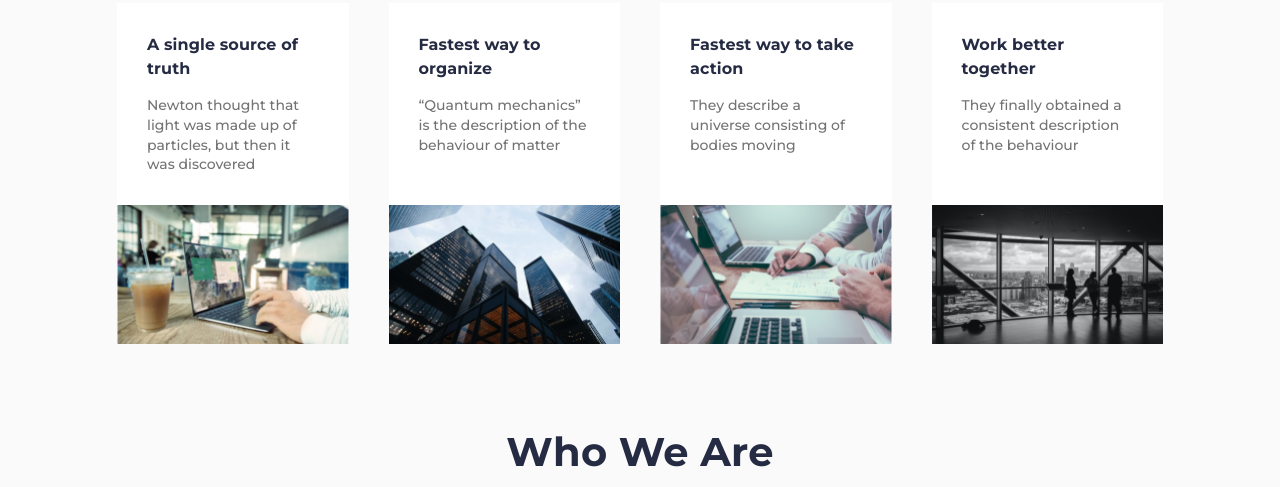
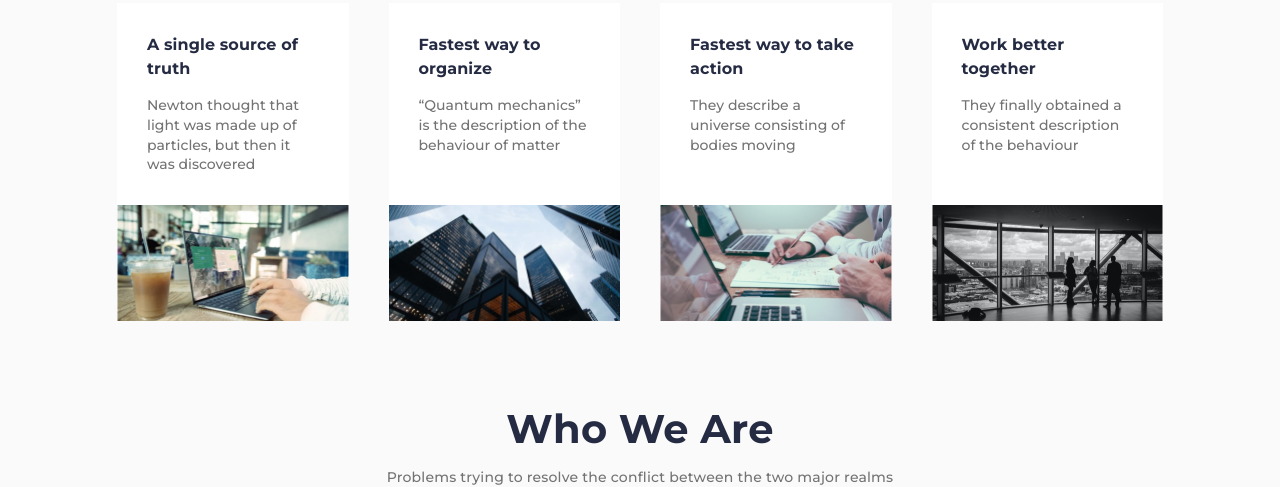
Before and after one commit to Syava2022/relvise, a plain HTML site: page index.html in a window 1280 px wide. Shown: the part 1753-2240 px from the top of the page. Drawn offline with Linux system fonts and the light colour scheme.

Commit message:
Update style.css

```diff
--- a/CSS/style.css
+++ b/CSS/style.css
@@ -499,5 +499,5 @@ body {
 }
 .item-practice__image {
     display: block;
-    padding: 0px 0px 60% 0px;
+    padding: 0px 0px 50% 0px;
 }
```
